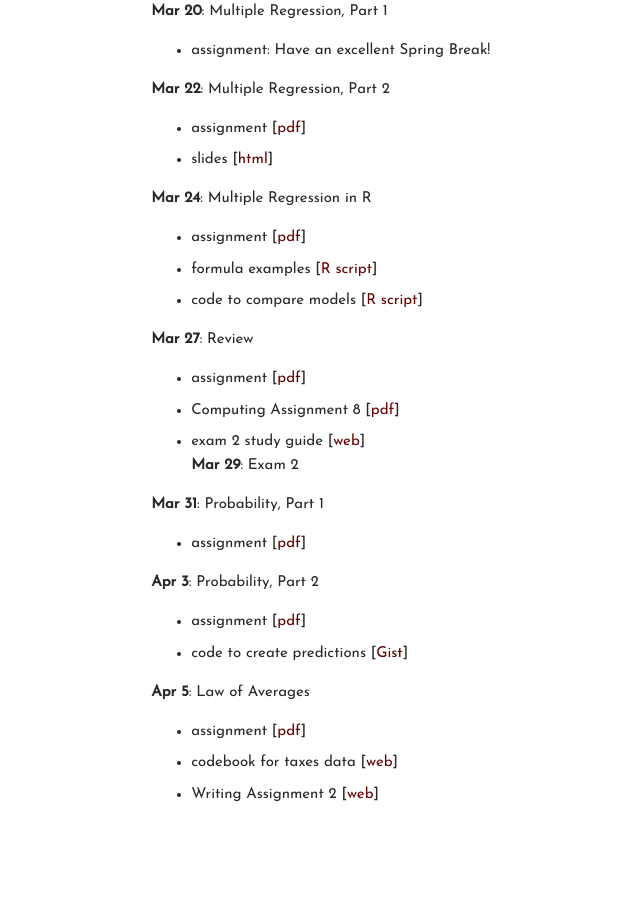
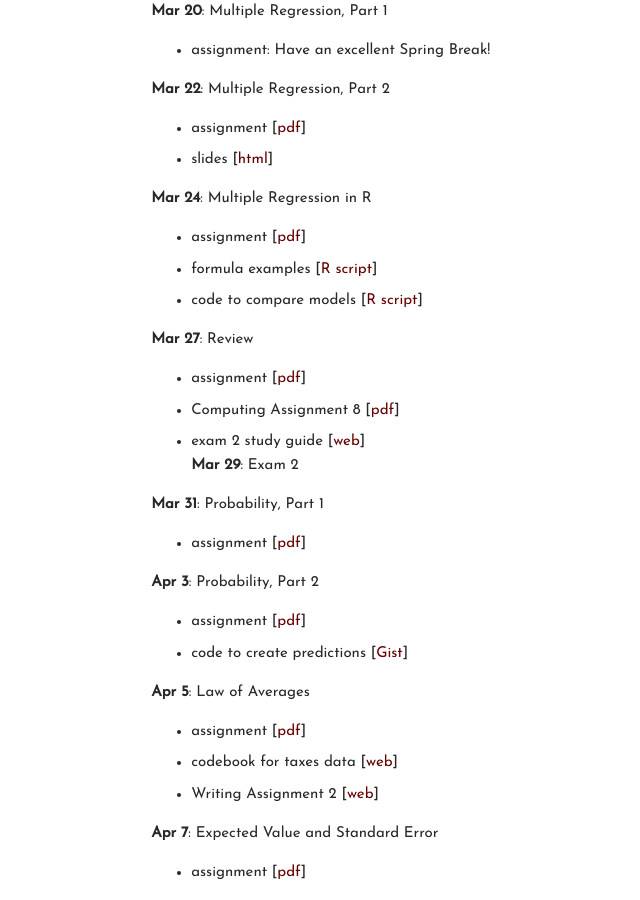
Before and after one commit to carlislerainey/carlislerainey.github.io, a Jekyll site: the page built from teaching/pols-209/index.md, in a window 1280 px wide and 900 px high, scrolled down 4373 px. Shown: the whole window, without its empty margins (311-951 px from the left). Built offline with Jekyll 4.4.1, drawn with Linux system fonts in a browser that asks for light colours; before the commit the page ends 5195 px from its top, so only the background shows below that.

Commit message:
update 209

```diff
--- a/teaching/pols-209/index.md
+++ b/teaching/pols-209/index.md
@@ -184,3 +184,6 @@ Tuesday, 1-4pm
 - assignment  [[pdf](files/assign-31-law-of-averages.pdf)]
 - codebook for taxes data [[web](https://www.dropbox.com/s/ljoy1qpmxd7d492/taxes-codebook.pdf?dl=0)]
 - Writing Assignment 2 [[web](https://docs.google.com/document/d/1nZ-cF5caC8Ug7PyXT6D5jOW24E6XF9g6LT_EXe2XeOI/edit)]
+
+**Apr 7**: Expected Value and Standard Error
+- assignment  [[pdf](files/assign-32-expected-value-and-standard-error.pdf)]
```
Also changed, not shown: 1 other file.
